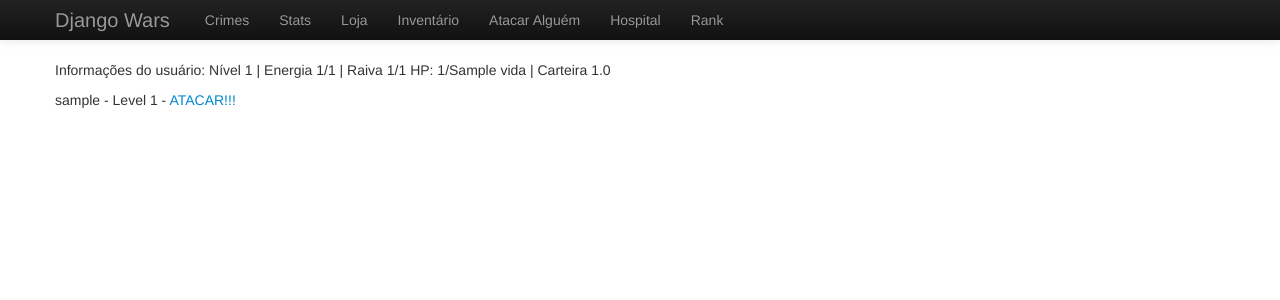
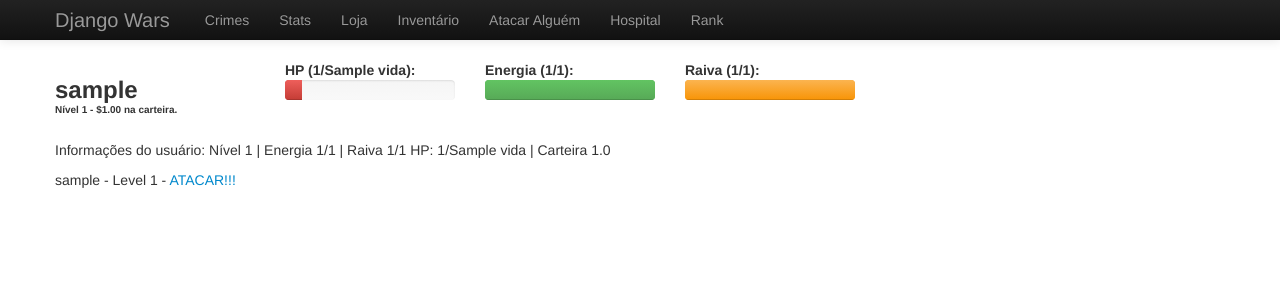
Before and after one commit to frenetic/django-wars, a Django app: template djangowars/templates/alvos.html in a window 1280 px wide. Shown: the top 300 px of the page. Run offline with Django 3.2, Linux system fonts and the light colour scheme; tables that the repository leaves empty hold one stand-in row (values such as "Sample post"); the template is opened without the code that fills it: values that come from a table or form of the project are taken from there, most other values are stand-ins (such as "Sample title", 1, 10 or a date in 2020).

Commit message:
Repaginando o template

```diff
--- a/djangowars/templates/template.html
+++ b/djangowars/templates/template.html
@@ -54,6 +54,54 @@
         </div>
 
 
+
+        <!--informações do usuário-->
+        <div class="container" style="margin-bottom: 20px;">
+
+            <div class="row">
+
+                <div class="span2">
+                    <h3>{{ player.user.username }}</h3>
+
+                    <div style="font-size: 10px; font-weight: bold; margin-top: -20px;">
+                        Nível {{  player.nivel }} - ${{ player.carteira|floatformat:2 }} na carteira.
+                    </div>
+                </div><!--/span2-->
+
+
+                <div class="span10">
+
+                    <!--barra de hp-->
+                    <div class="span2">
+                        <strong>HP ({{ player.hp }}/{{ vida }}):</strong>
+                        <div class="progress">
+                            <div class="bar bar-danger" style="width: {% widthratio player.hp vida 100 %}%;"></div>
+                        </div>
+                    </div><!--/span2 /barra_de_hp-->
+
+                    <!--barra de energia-->
+                    <div class="span2">
+                        <strong>Energia ({{ player.energia_atual }}/{{ player.energia }}):</strong>
+                        <div class="progress">
+                            <div class="bar bar-success" style="width: {% widthratio player.energia_atual player.energia 100 %}%;"></div>
+                        </div>
+                    </div><!--/span2 /barra_de_energia-->
+
+                    <!--barra de raiva-->
+                    <div class="span2">
+                        <strong>Raiva ({{ player.raiva_atual }}/{{ player.raiva }}):</strong>
+                        <div class="progress">
+                            <div class="bar bar-warning" style="width: {% widthratio player.raiva_atual player.raiva 100 %}%;"></div>
+                        </div>
+                    </div><!--/span2 /barra_de_raiva-->
+
+                </div><!--/span10-->
+
+            </div><!--/row-->
+
+        </div><!--/container-->
+
+
         {% block conteudo %}
         {% endblock %}
 
```
